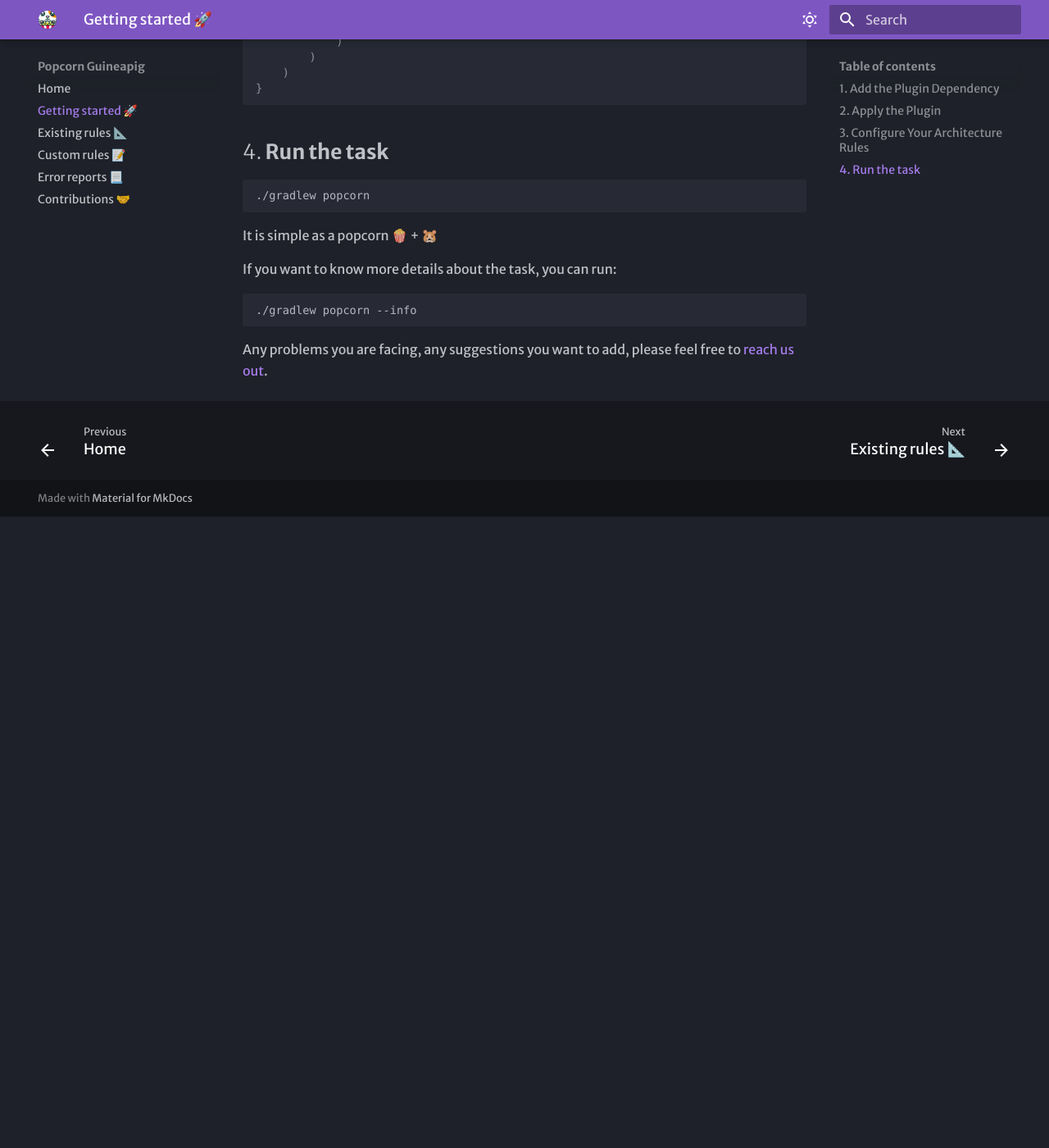
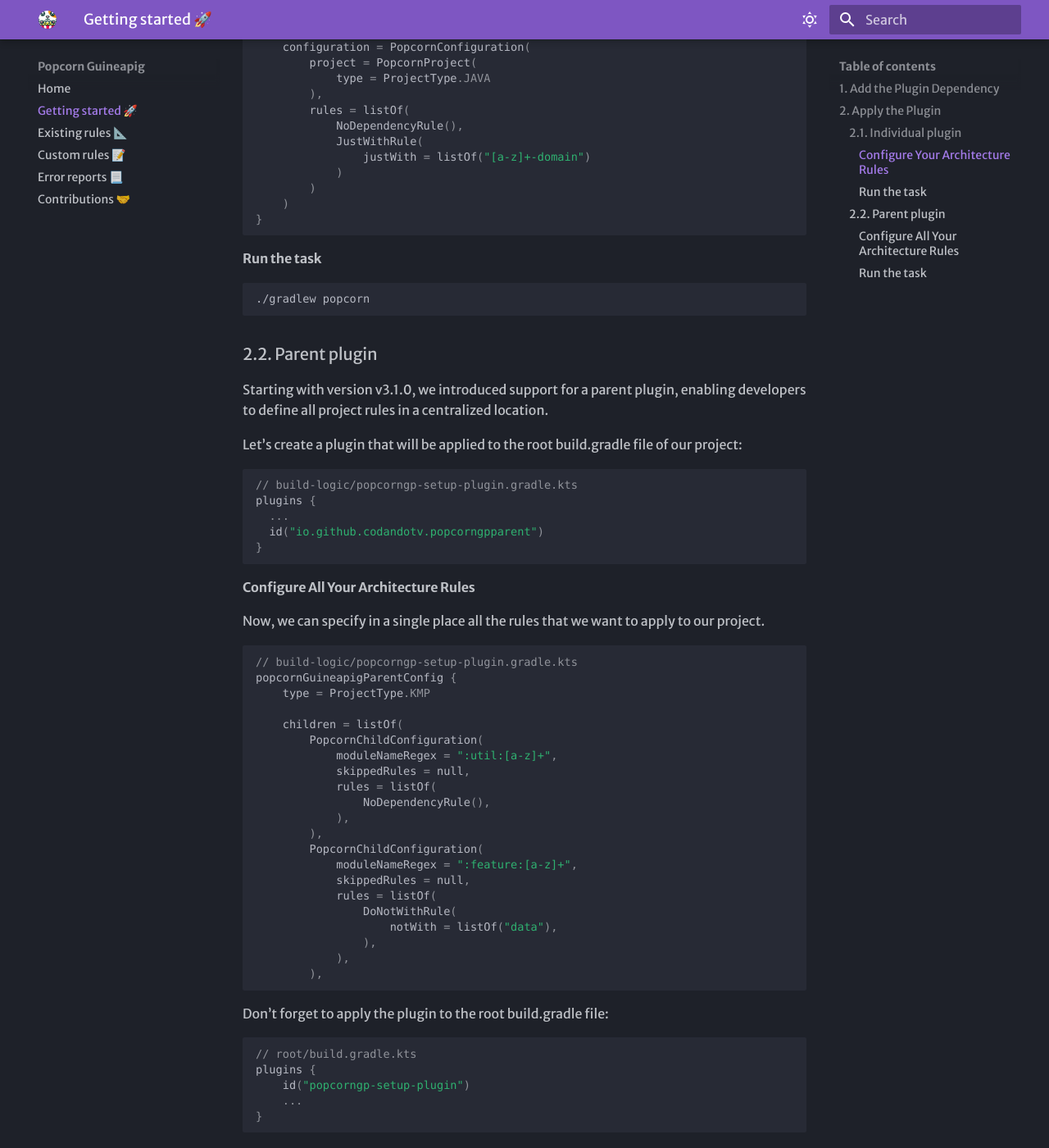
Before and after one commit to CodandoTV/popcorn-guineapig, an MkDocs documentation site: the page built from docs/1-getting-started.md, in a window 1280 px wide and 1400 px high, scrolled down 965 px. Shown: the whole window at 82% size. Built offline with MkDocs 1.6.1 and Material for MkDocs 9.7.7, drawn with Linux system fonts in a browser that asks for light colours; some web fonts are replaced; before the commit the page ends 1595 px from its top, so only the background shows below that; some of the changed text lies outside the part shown.

Commit message:
Update documentation

````diff
--- a/docs/1-getting-started.md
+++ b/docs/1-getting-started.md
@@ -10,22 +10,28 @@
 
 ## 2. Apply the Plugin
 
+You have two ways to use PopcornGP in your project. In this section, we will present both options.
+
+### 2.1. Individual plugin
+
 You can chose a conventional gradle plugin to define your rules.
 
-For example, I have a gradle plugin applied to all modules `kmp-library-setup.gradle.kts`. In this conventional plugin, you can add:
+For example, I have a gradle plugin applied to all data modules `data-setup-plugin.gradle.kts`. In this conventional plugin, you can add:
 
 ```kotlin
+// build-logic/data-setup-plugin.gradle.kts
 plugins {
   ...
   id("io.github.codandotv.popcorngp")
 }
 ```
 
-## 3. Configure Your Architecture Rules
+#### Configure Your Architecture Rules
 
-After apply the plugin, you can sync and define the architecture rules:
+Considering a data module, I want it to depend only on the domain module. This allows me to define it as follows:
 
 ```kotlin
+// build-logic/data-setup-plugin.gradle.kts
 popcornGuineapigConfig {
     // You also can skip rules to help duing migration
     skippedRules = listOf(DoNotWithRule::class)
@@ -36,26 +42,80 @@
         ),
         rules = listOf(
             NoDependencyRule(),
-            DoNotWithRule(
-                notWith = listOf("[a-z]+-data")
+            JustWithRule(
+                justWith = listOf("[a-z]+-domain")
             )
         )
     )
 }
 ```
 
-## 4. **Run the task**
+#### **Run the task**
 
 ```sh
 ./gradlew popcorn
 ```
 
+### 2.2. Parent plugin
+
+Starting with version v3.1.0, we introduced support for a parent plugin, enabling developers to define all project rules in a centralized location.
+
+Let's create a plugin that will be applied to the root build.gradle file of our project:
+
+```kotlin
+// build-logic/popcorngp-setup-plugin.gradle.kts
+plugins {
+  ...
+  id("io.github.codandotv.popcorngpparent")
+}
+```
+
+#### Configure All Your Architecture Rules
+
+Now, we can specify in a single place all the rules that we want to apply to our project.
+
+```kotlin
+// build-logic/popcorngp-setup-plugin.gradle.kts
+popcornGuineapigParentConfig {
+    type = ProjectType.KMP
+
+    children = listOf(
+        PopcornChildConfiguration(
+            moduleNameRegex = ":util:[a-z]+",
+            skippedRules = null,
+            rules = listOf(
+                NoDependencyRule(),
+            ),
+        ),
+        PopcornChildConfiguration(
+            moduleNameRegex = ":feature:[a-z]+",
+            skippedRules = null,
+            rules = listOf(
+                DoNotWithRule(
+                    notWith = listOf("data"),
+                ),
+            ),
+        ),
+```
+
+Don't forget to apply the plugin to the root build.gradle file:
+
+```kotlin
+// root/build.gradle.kts
+plugins {
+    id("popcorngp-setup-plugin")
+    ...
+}
+```
+
+#### **Run the task**
+
+```sh
+./gradlew popcornParent
+```
+
+---
+
 It is simple as a popcorn 🍿 + 🐹
 
-If you want to know more details about the task, you can run:
-
-```sh
-./gradlew popcorn --info
-```
-
 Any problems you are facing, any suggestions you want to add, please feel free to [reach us out](mailto:gabrielbronzattimoro.es@gmail.com).
````
Also changed, not shown: docs/4-error-report.md (+6 -0 lines).
